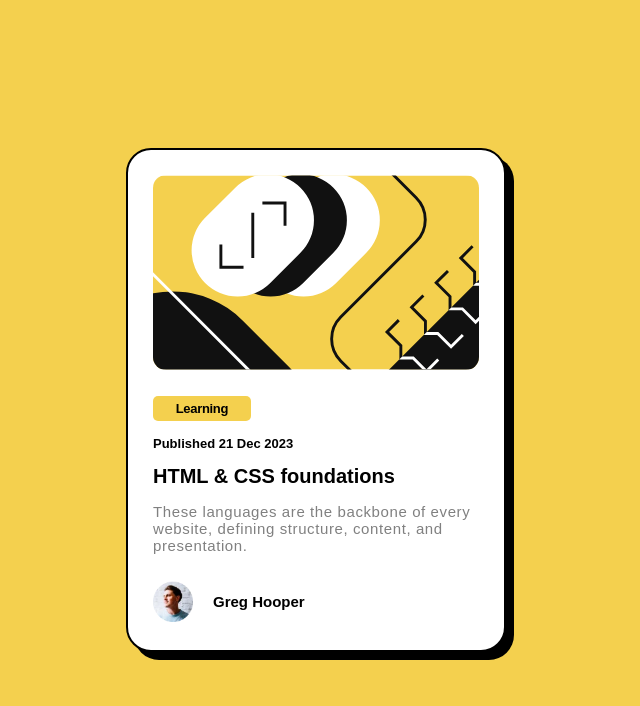
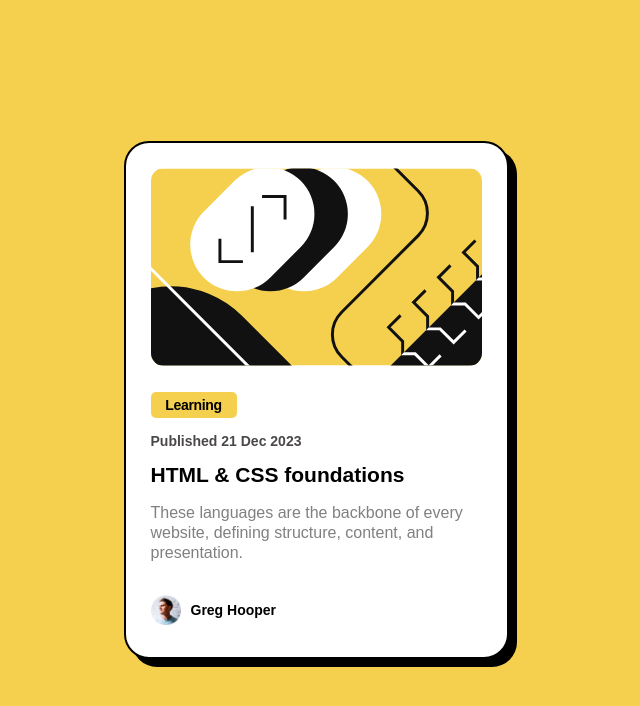
Before and after one commit to CaroliineRay/Blog-Preview-Card, a plain HTML site: page index.html in a window 1280 px wide. Shown: the whole page, without its empty margins (324-964 px from the left). Drawn offline with Linux system fonts and the light colour scheme.

Commit message:
commit 2

```diff
--- a/index.html
+++ b/index.html
@@ -13,13 +13,13 @@
       <div class="main_container">
         <img src="images/illustration-article.svg" alt="graphic pattern" class="centered_img">
         <h2 class="learning">Learning</h2>
-        <h2>Published 21 Dec 2023 </h2>
+        <h2 style="color:hsl(0, 3%, 29%);">Published 21 Dec 2023 </h2>
         <h1>HTML & CSS foundations</h1>
         <p>These languages are the backbone of every website, defining structure, content, and presentation.</p>
 
         <div class="flex_box_with_avatar">
             <img src="images/image-avatar.webp" alt="selfie of profile of a young guy with short hair" class="avatar">
-            <h3>Greg Hooper</h3>
+            <h3 style="font-size: 14px;">Greg Hooper</h3>
         </div>
         </div>
 
--- a/style.css
+++ b/style.css
@@ -24,7 +24,7 @@ body {
 
 .main_container {
     background-color: var(--white);
-    width: 380px;
+    width: 385px;
     border: 2px solid black;
     border-radius: 25px;
     padding: 25px;
@@ -39,17 +39,17 @@ body {
 h1, h2, h3, p {
     font-family: 'figree', sans-serif;
     font-weight: 600;
-    font-size: 15px;
+    font-size: 16px;
 }
 
 h1 {
-    font-size: 20px;
+    font-size: 21px;
 }
 
 p {
     color: var(--grey);
-    font-weight: 500;
-    letter-spacing: 0.6px;
+    font-weight:500;
+    line-height: 20px;
     padding-bottom: 9px;
 }
 
@@ -58,27 +58,26 @@ p {
 }
 
 .learning, h2 {
-    font-size: 13px;
+    font-size: 14px;
 }
 
 .learning {
     background-color: var(--yellow);
-    width: 30%;
-    padding: 5px;
+    width: 26%;
+    padding: 5px 3px;
     text-align: center;
     border-radius: 5px;
     margin: 22px 0 15px;
     letter-spacing: -0.3px;
-
 }
 
 .flex_box_with_avatar {
     display: flex;
     flex-direction: row;
     align-items: center;
-    gap: 20px;
+    gap: 10px;
 }
 
 .avatar {
-    width: 40px;
+    width: 30px;
 }
```
